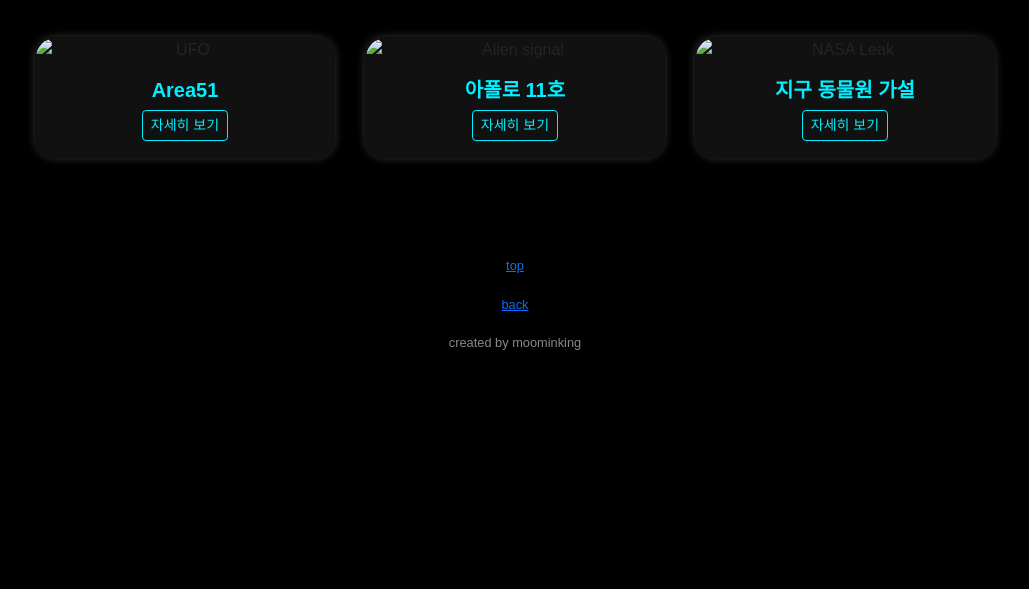
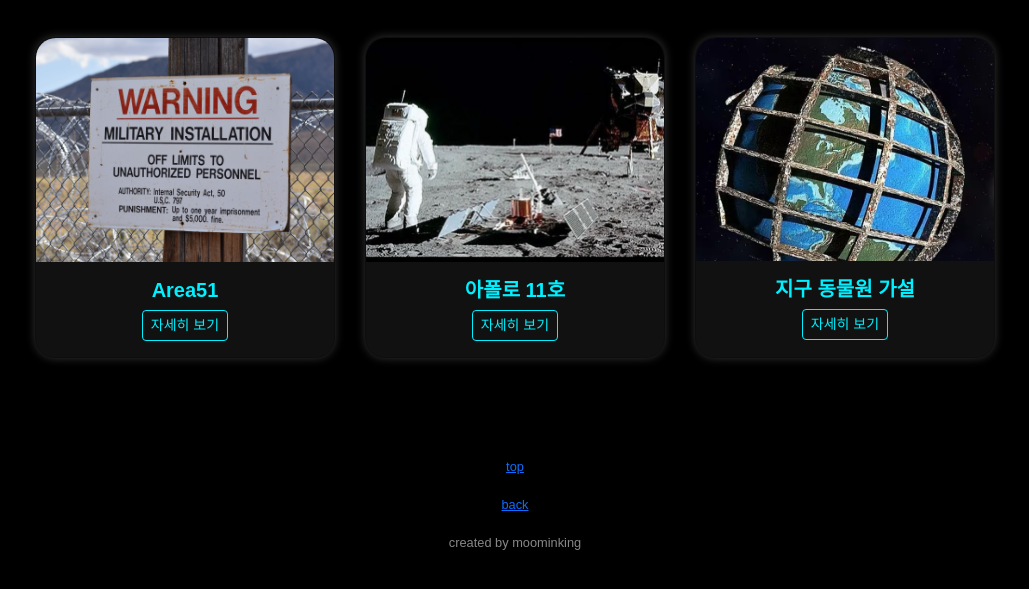
Before and after one commit to Seohui0502/whatif, a plain HTML site: page space.html in a window 1280 px wide. Shown: the part 111-700 px from the top of the page, without its empty margins (125-1154 px from the left). Drawn offline with nearby package versions, Linux system fonts and the light colour scheme.

Commit message:
Add files via upload

```diff
--- a/space.html
+++ b/space.html
@@ -62,7 +62,7 @@
 
   <div class="archive-container">
     <div class="card">
-      <img src="area511.jpg" class="card-img-top" alt="UFO">
+      <img src="whatif/area511.jpg" class="card-img-top" alt="UFO">
       <div class="card-body">
         <h5 class="card-title">Area51</h5>
         <a class="btn btn-outline-light btn-sm" data-bs-toggle="collapse" href="#ufo-text" role="button">
@@ -77,7 +77,7 @@
     </div>
 
     <div class="card">
-      <img src="apol.jpg" class="card-img-top" alt="Alien signal">
+      <img src="whatif/apol.jpg" class="card-img-top" alt="Alien signal">
       <div class="card-body">
         <h5 class="card-title">아폴로 11호</h5>
         <a class="btn btn-outline-light btn-sm" data-bs-toggle="collapse" href="#signal-text" role="button">
@@ -92,7 +92,7 @@
     </div>
 
     <div class="card">
-      <img src="zoo.jpg" class="card-img-top" alt="NASA Leak">
+      <img src="whatif/zoo.jpg" class="card-img-top" alt="NASA Leak">
       <div class="card-body">
         <h5 class="card-title">지구 동물원 가설</h5>
         <a class="btn btn-outline-light btn-sm" data-bs-toggle="collapse" href="#nasa-text" role="button">
```
